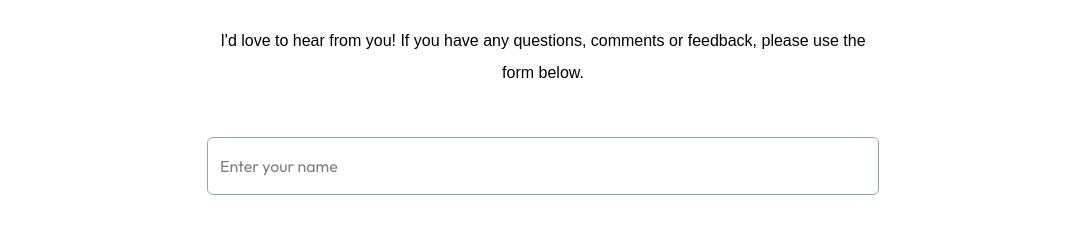
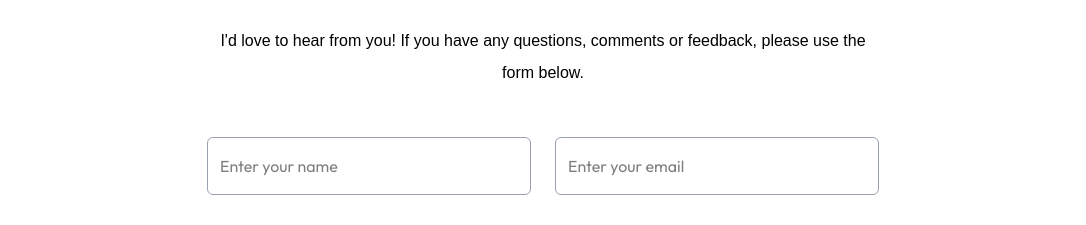
Before and after one commit to suyash20-code/mynewportfolio, a Next.js app: page / in a window 1280 px wide. Shown: the part 3240-3465 px from the top of the page, without its empty margins (97-1183 px from the left). Built offline with nearby package versions, Linux system fonts and the light colour scheme; a web font is replaced by a local one.

Commit message:
revert changes

```diff
--- a/components/Contact.jsx
+++ b/components/Contact.jsx
@@ -87,7 +87,7 @@ const Contact = () => {
             transition={{ duration: 0.6, delay: 1.1 }}
             name="name"
           ></motion.input>
-          {/* <motion.input
+          <motion.input
             type="email"
             placeholder="Enter your email"
             required
@@ -96,7 +96,7 @@ const Contact = () => {
             whileInView={{ x: 0, opacity: 1 }}
             transition={{ duration: 0.6, delay: 1.1 }}
             name="email"
-          ></motion.input> */}
+          ></motion.input>
         </div>
         <motion.textarea
           rows="6"
```
